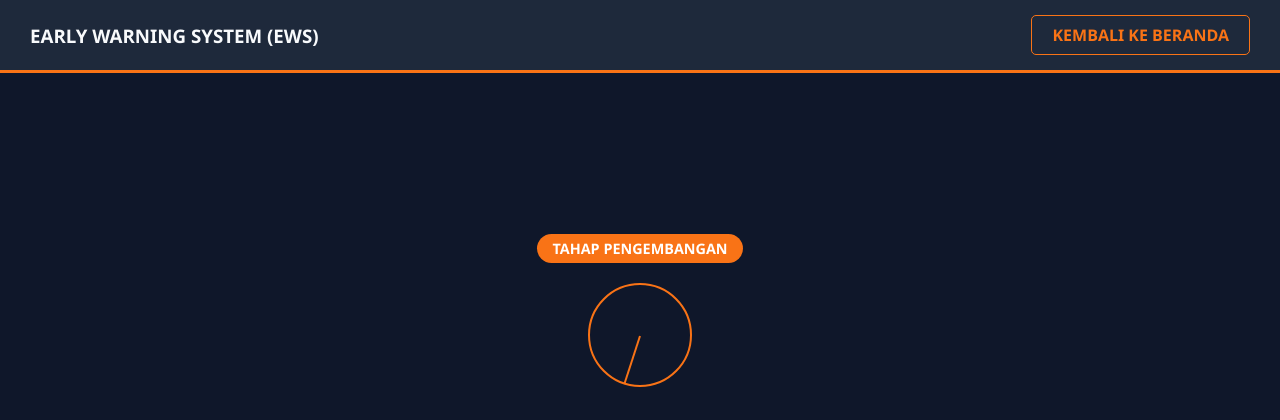
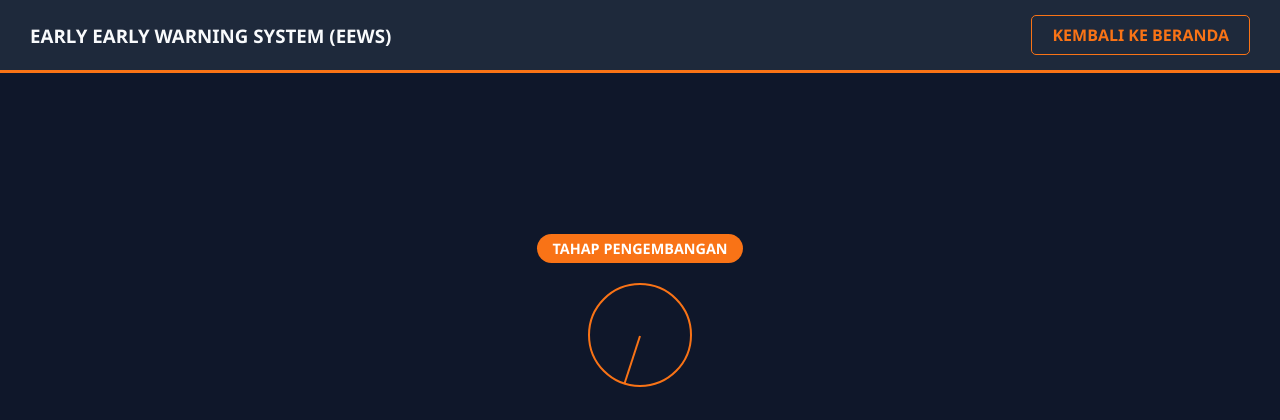
Before and after one commit to farhat884/BPBD-KBB-Tanah-Longsor-, a Flask app: page /cuaca in a window 1280 px wide. Shown: the top 420 px of the page. Run offline with Flask 3, Linux system fonts and the light colour scheme.

Commit message:
Update cuaca.html

```diff
--- a/templates/cuaca.html
+++ b/templates/cuaca.html
@@ -22,7 +22,7 @@
 </head>
 <body>
     <div class="header">
-        <h3 style="margin:0;">EARLY WARNING SYSTEM (EWS)</h3>
+        <h3 style="margin:0;">EARLY EARLY WARNING SYSTEM (EEWS)</h3>
         <a href="/" class="btn-back">KEMBALI KE BERANDA</a>
     </div>
 
```
